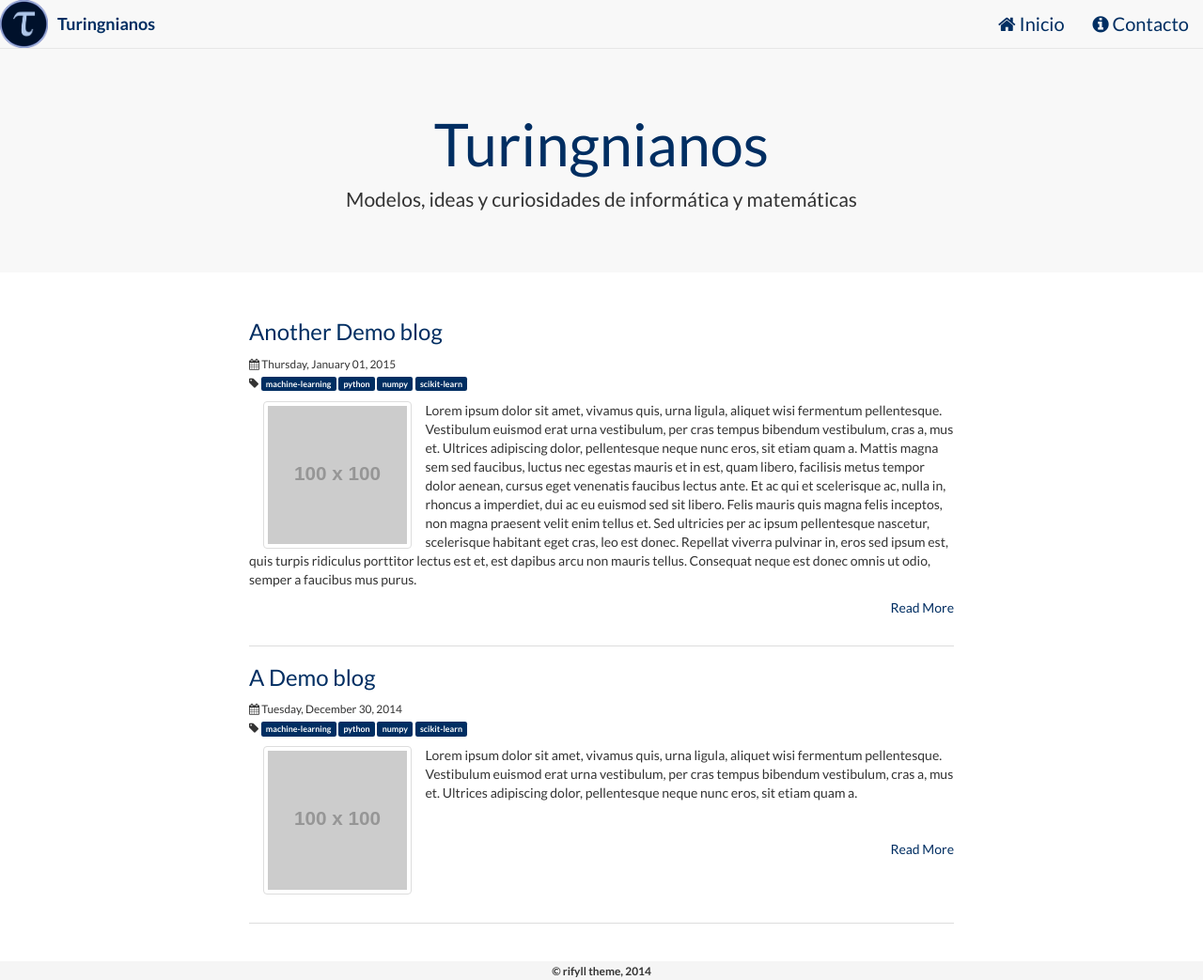
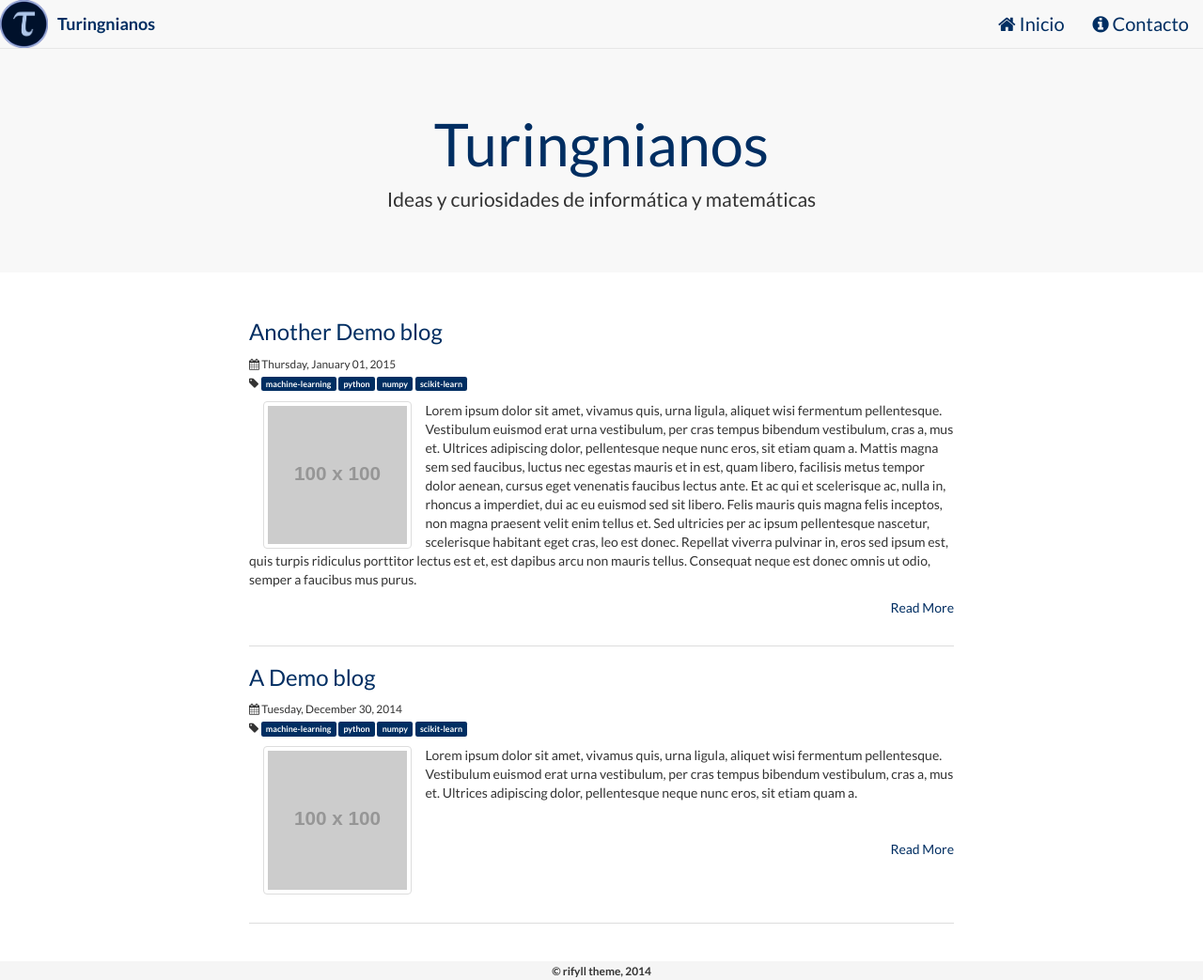
Before and after one commit to turingnianos/turingnianos.github.io, a Jekyll site: the page built from index.html, in a window 1280 px wide and 1043 px high. Shown: the whole window at 94% size. Built offline with Jekyll 4.4.1, drawn with Linux system fonts in a browser that asks for light colours; nearby versions of some CDN libraries.

Commit message:
Update _config.yml

```diff
--- a/_config.yml
+++ b/_config.yml
@@ -1,7 +1,7 @@
 # Site settings
 title: Turingnianos
 email: turingnianos@gmail.com
-description: "Modelos, ideas y curiosidades de informática y matemáticas"
+description: "Ideas y curiosidades de informática y matemáticas"
 logo_location: "logo.png"
 
 baseurl: "" # the subpath of your site, e.g. /blog/
```
